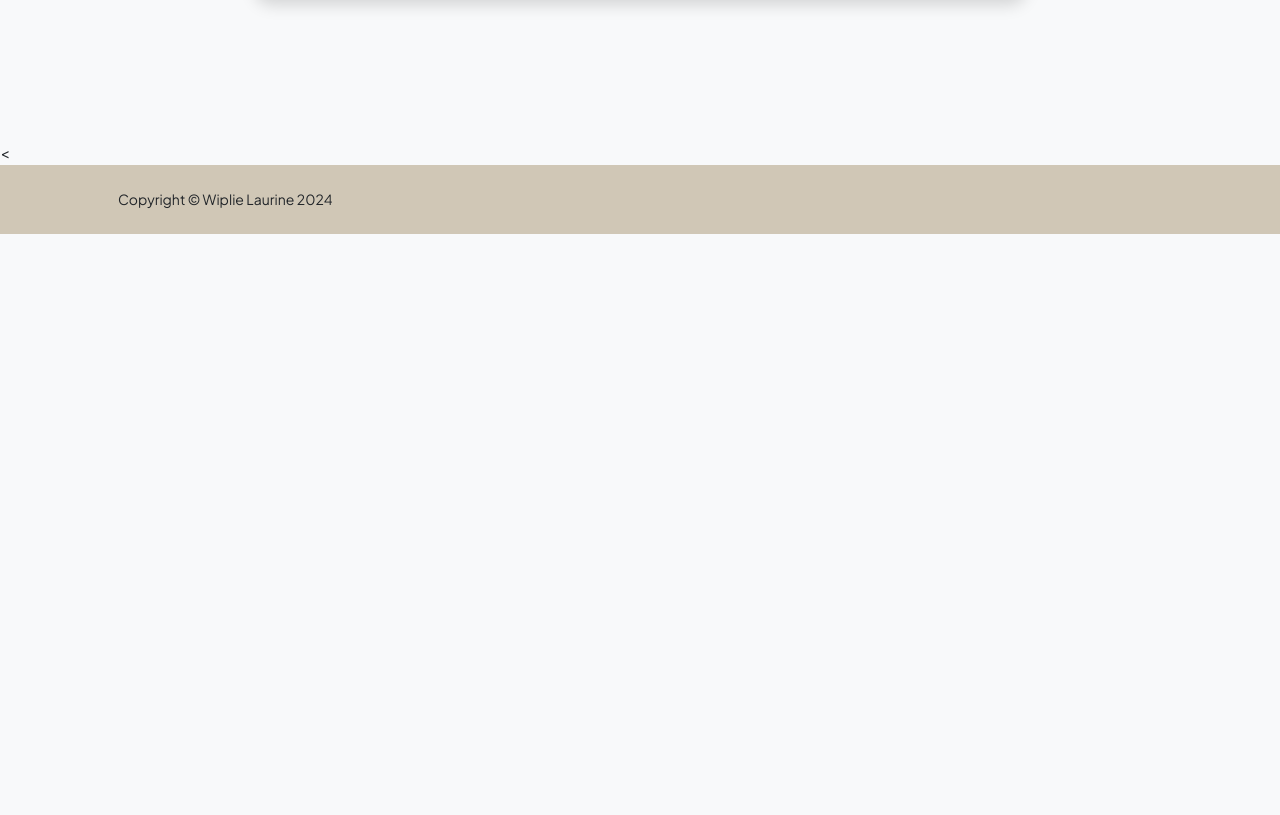
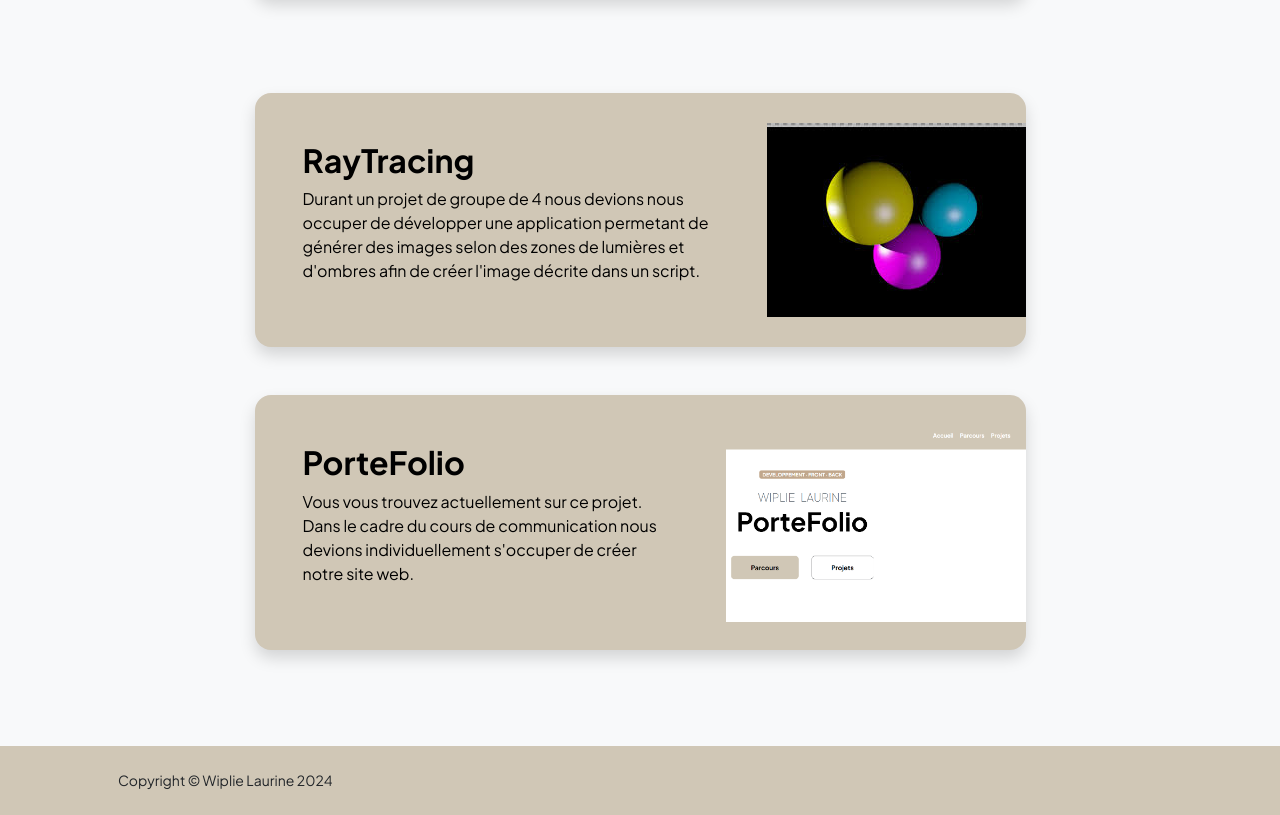
Before and after one commit to LaurineW/Portefolio, a plain HTML site: page projects.html in a window 1280 px wide. Shown: the part 1085-1900 px from the top of the page. Before the commit the page ends 1319 px from the top, so only its background shows below. Drawn offline with nearby package versions, Linux system fonts and the light colour scheme.

Commit message:
Ajout projet

```diff
--- a/projects.html
+++ b/projects.html
@@ -78,12 +78,41 @@
                                     </div>
                                 </div>
                             </div>
+                            <br>
+                            <br>
+                            <!-- Project Card 2-->
+                            <div class="card overflow-hidden shadow rounded-4 border-0">
+                                <div class="card-body p-0">
+                                    <div class="d-flex align-items-center">
+                                        <div class="p-5">
+                                            <h2 class="fw-bolder">RayTracing</h2>
+                                            <p>Durant un projet de groupe de 4 nous devions nous occuper de développer une application permetant de générer des images selon des zones de lumières et d'ombres afin de créer l'image décrite dans un script.</p>
+                                        </div>
+                                        <img class="img-fluid" src="assets/projet4.jpg" alt="..." height="400" width="300" />
+                                    </div>
+                                </div>
+                            </div>
+                            <br>
+                            <br>
+
+                            <!-- Project Card 2-->
+                            <div class="card overflow-hidden shadow rounded-4 border-0">
+                                <div class="card-body p-0">
+                                    <div class="d-flex align-items-center">
+                                        <div class="p-5">
+                                            <h2 class="fw-bolder">PorteFolio</h2>
+                                            <p>Vous vous trouvez actuellement sur ce projet. Dans le cadre du cours de communication nous devions individuellement s'occuper de créer notre site web.</p>
+                                        </div>
+                                        <img class="img-fluid" src="assets/projet5.png" alt="..." height="400" width="300" />
+                                    </div>
+                                </div>
+                            </div>
                         </div>
                     </div>
                 </div>
             </section>
             <!-- Call to action section-->
-            <
+
         </main>
         <!-- Footer-->
         <footer class="bg-white py-4 mt-auto">
```
Also changed, not shown: assets/projet4.jpg (added), assets/projet5.PNG (added).
